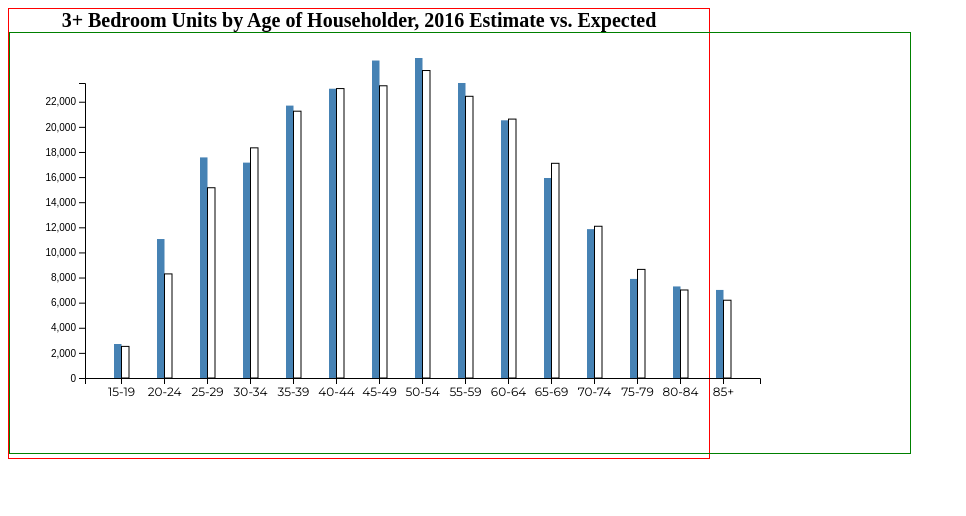
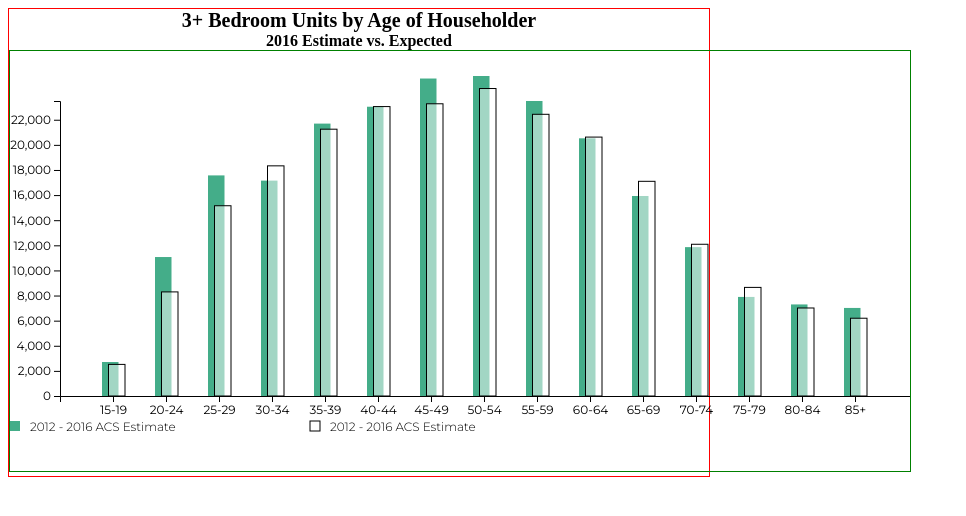
Before and after one commit to MAPC/large-units, a Jekyll site: the page built from _posts/2020-01-17-estimate-expected.md, in a window 1280 px wide. Shown: the top 516 px of the page, without its empty margins (0-966 px from the left). Built offline with Jekyll 4.4.1, drawn with Linux system fonts in a browser that asks for light colours; some web fonts are replaced.

Commit message:
Style graph two (estimate/expected)

```diff
--- a/_posts/2020-01-17-estimate-expected.md
+++ b/_posts/2020-01-17-estimate-expected.md
@@ -3,6 +3,7 @@ layout: post
 title:  "3+ Bedroom Units by Age of Householder, 2016 Estimate vs. Expected"
 description: "Click to view data visualization"
 ---
-<h2 class="graph__title">3+ Bedroom Units by Age of Householder, 2016 Estimate vs. Expected</h2>
+<h2 class="graph__title">3+ Bedroom Units by Age of Householder</h2>
+<h3 class="graph__subtitle">2016 Estimate vs. Expected</h3>
 <svg class="estimate_expected-frame"></svg>
 <script src="{{ 'assets/javascripts/estimate_expected.js' | absolute_url }}" type="module"></script>
--- a/_sass/february.scss
+++ b/_sass/february.scss
@@ -38,14 +38,14 @@ svg {
 
   &__title {
     font-family: 'Montserrat';
-    font-size: 1rem;
+    font-size: .75rem;
     font-weight: 800;
     margin: 0;
   }
 
   &__text {
     font-family: 'Montserrat';
-    font-size: 1rem;
+    font-size: .75rem;
     font-weight: 300;
     margin: 0;
   }
@@ -56,3 +56,12 @@ svg {
   font-size: .75rem;
   font-family: 'Montserrat';
 }
+
+.legend {
+  &__item {
+    font-family: 'Montserrat';
+    font-size: .75rem;
+    font-weight: 300;
+    margin: 0;
+  }
+}
--- a/assets/javascripts/estimate_expected.js
+++ b/assets/javascripts/estimate_expected.js
@@ -1,10 +1,10 @@
 d3.csv("/assets/data/estimate_expected.csv").then((formattedData) => {
-  const margin = {top: 50, right: 75, bottom: 50, left: 75}
-  , width = 900 - margin.left - margin.right
+  const margin = {top: 50, right: 75, bottom: 50, left: 50}
+  , width = 900
   , height = 420 - margin.top - margin.bottom;
 
   const svg = d3.select(".estimate_expected-frame")
-    .attr("width", width + margin.left + margin.right)
+    .attr("width", width)
     .attr("height", height + margin.top + margin.bottom)
 
   const graph = svg.append("g")
@@ -13,10 +13,10 @@ d3.csv("/assets/data/estimate_expected.csv").then((formattedData) => {
     .attr("height", height+margin.top+margin.bottom)
 
   const xScale = d3.scaleBand()
-    .range([0, width-margin.right])
+    .range([0, width-margin.left])
     .domain(formattedData.map((d) => d.type ))
     .round(true)
-    .padding(.65);
+    .padding(.75);
 
   const yScale = d3.scaleLinear()
     .range([height-25, 0])
@@ -32,15 +32,18 @@ d3.csv("/assets/data/estimate_expected.csv").then((formattedData) => {
 
   graph.selectAll("text")
   .attr("class", "xaxis__label")
+
   graph.append("g")
   .call(yAxis)
+  .selectAll("g")
+  .attr("class", "yaxis__label")
 
   graph.selectAll("bar")
     .data(formattedData)
     .enter().append("rect")
-    .style("fill", "steelblue")
-    .attr("x", function(d) { return xScale(d.type); })
-    .attr("width", xScale.bandwidth() / 2)
+    .style("fill", "#44aD89")
+    .attr("x", function(d) { return xScale(d.type) - 5; })
+    .attr("width", xScale.bandwidth() / 2 + 10)
     .attr("y", function(d) { return yScale(d.acs) - 25; })
     .attr("height", function(d) { return height - yScale(d.acs); })
     .on("mousemove", function(d) {
@@ -57,10 +60,10 @@ d3.csv("/assets/data/estimate_expected.csv").then((formattedData) => {
     graph.selectAll("bar")
     .data(formattedData)
     .enter().append("rect")
-    .style("fill", "white")
+    .style("fill", "rgba(255,255,255,.5)")
     .style("stroke", "black")
-    .attr("x", function(d) { return (xScale(d.type) + xScale.bandwidth() / 2); })
-    .attr("width", xScale.bandwidth() / 2)
+    .attr("x", function(d) { return (xScale(d.type) + xScale.bandwidth() / 2) - 5; })
+    .attr("width", xScale.bandwidth() / 2 + 10)
     .attr("y", function(d) { return yScale(d.expected) - 25; })
     .attr("height", function(d) { return height - yScale(d.expected); })
     .on("mousemove", function(d) {
@@ -89,6 +92,8 @@ d3.csv("/assets/data/estimate_expected.csv").then((formattedData) => {
     .style("text-anchor", "middle")
     .attr("font-size", "12px")
     .attr("font-weight", "bold");
+
+    addLegend(height, margin);
 })
 
 function tooltipLeft(event, tooltip) {
@@ -107,8 +112,51 @@ function tooltipTop(event, tooltip) {
   }
 }
 
-function displayToolTip(data){
-  return "<span class='tooltip__title'>Age range: " + data.type + "</span>"
-  + "<br/>" + d3.format(",")(data.acs) + " ACS"
-  + "<br/>" + d3.format(",")(data.expected) + " expected"
+function displayToolTip(data) {
+  return "<h4 class='tooltip__title'>Age range: " + data.type + "</h4>"
+  + "<p class='tooltip__text'>"
+  + "<svg width='16' height='12'><circle cx='6' cy='6' r='5' fill='#44aD89'/></svg>"
+  + d3.format(",")(data.acs) + " estimated</p>"
+  + "<p class='tooltip__text'>"
+  + "<svg width='16' height='12'><circle cx='6' cy='6' r='4' stroke='black' fill='white'/></svg>"
+  + d3.format(",")(data.expected) + " expected</p>"
 }
+
+function addLegend(height, margin) {
+  const legend = d3.select('svg')
+  .append('g')
+  .attr('class', 'legend')
+
+  const legendItemOne = legend.append('g')
+  .attr('class', 'legend__item')
+
+  legendItemOne.append('rect')
+  .attr('x', 0)
+  .attr('y', height + margin.top)
+  .attr('width', 10)
+  .attr('height', 10)
+  .attr('fill', '#44aD89')
+
+  legendItemOne.append("text")
+  .attr('x', 20)
+  .attr('y', height + margin.top + 10)
+  .text("2012 - 2016 ACS Estimate")
+
+  const legendItemTwo = legend.append('g')
+  .attr('class', 'legend__item')
+
+  legendItemTwo.append('rect')
+  .attr('x', 300)
+  .attr('y', height + margin.top)
+  .attr('width', 10)
+  .attr('height', 10)
+  .attr('stroke', 'black')
+  .attr('fill', 'white')
+
+  legendItemTwo.append("text")
+  .attr('x', 320)
+  .attr('y', height + margin.top + 10)
+  .text("2012 - 2016 ACS Estimate")
+
+
+}
```
Also changed, not shown: 1 other file.
